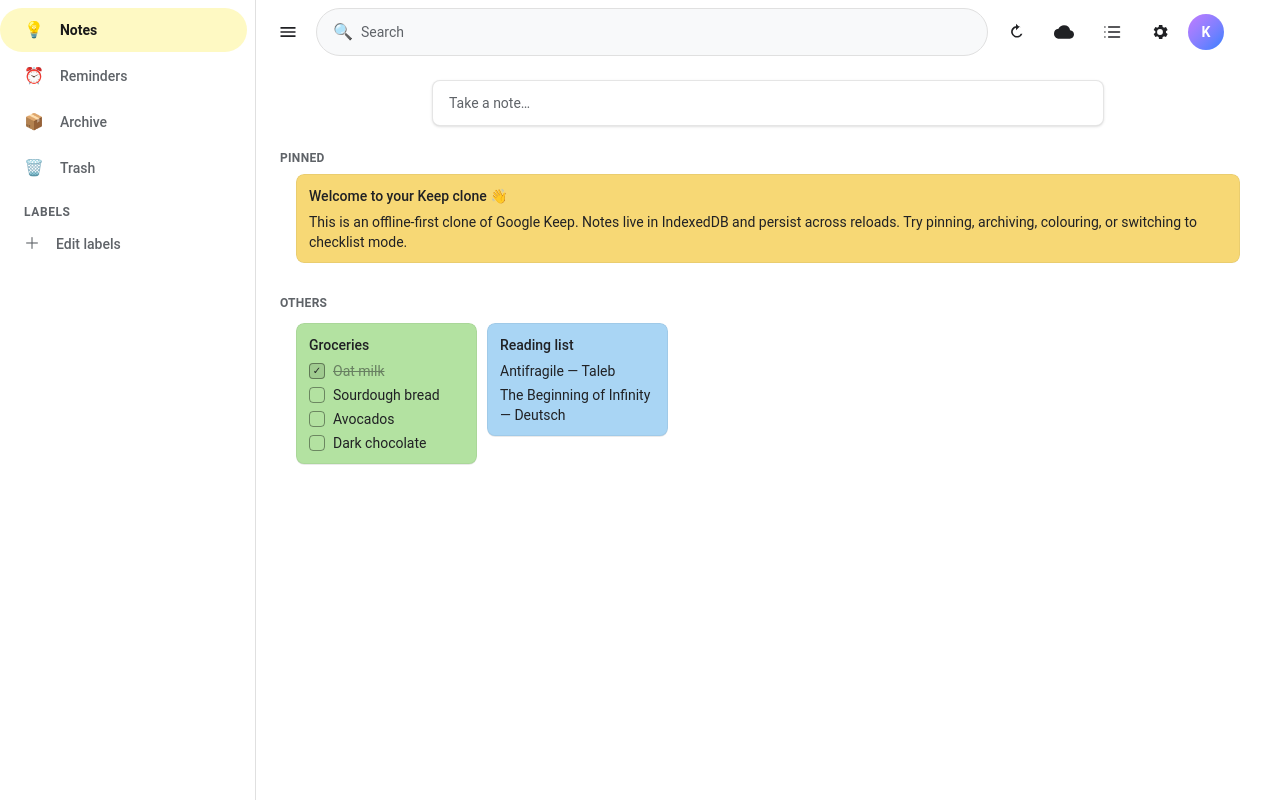
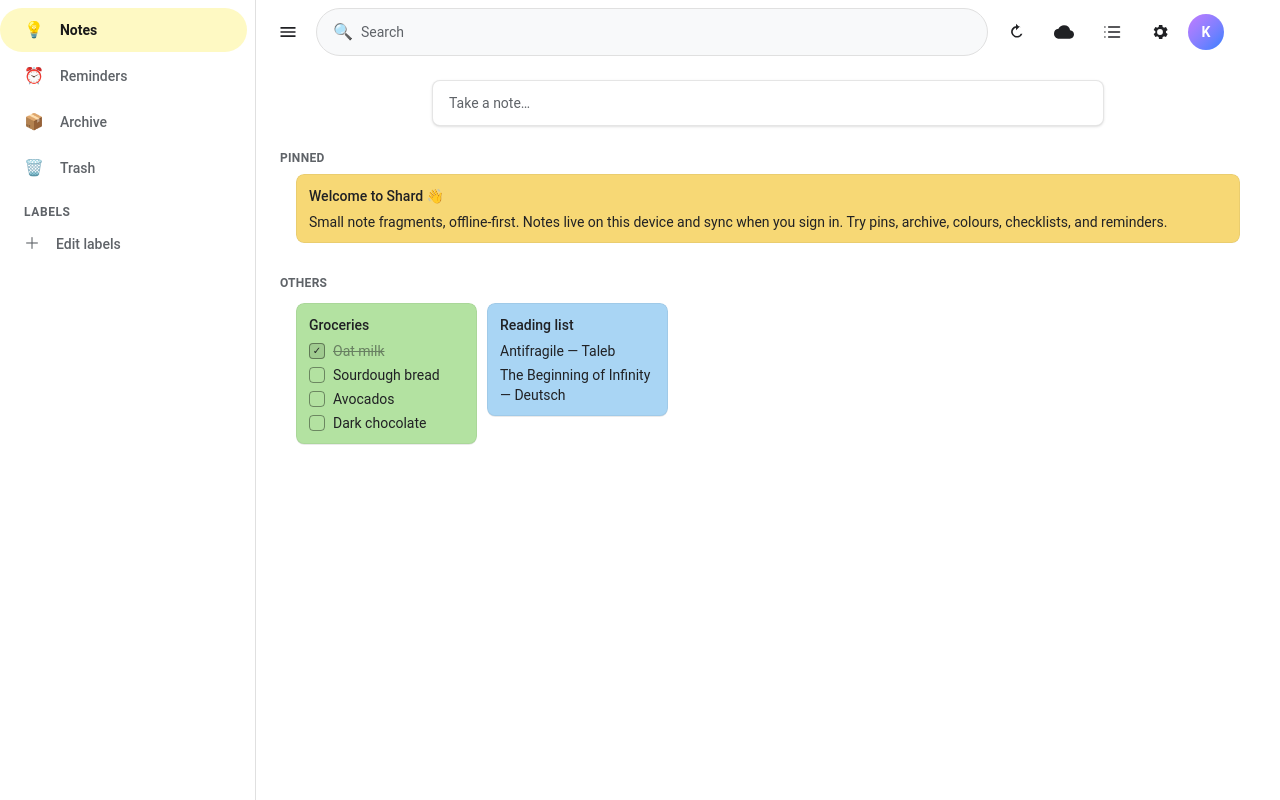
Before and after one commit to volturine/shard-notes, a SvelteKit app: page / in a window 1280 px wide. Built offline with nearby package versions, Linux system fonts and the light colour scheme.

Commit message:
Rename project to Shard (shard-notes)

```diff
--- a/package.json
+++ b/package.json
@@ -1,5 +1,5 @@
 {
-	"name": "google-keep-clone",
+	"name": "shard-notes",
 	"private": true,
 	"version": "0.0.1",
 	"type": "module",
--- a/src/app.html
+++ b/src/app.html
@@ -8,7 +8,7 @@
 		<!-- PWA / iOS standalone -->
 		<meta name="apple-mobile-web-app-capable" content="yes" />
 		<meta name="apple-mobile-web-app-status-bar-style" content="black" />
-		<meta name="apple-mobile-web-app-title" content="Keep" />
+		<meta name="apple-mobile-web-app-title" content="Shard" />
 		<meta name="mobile-web-app-capable" content="yes" />
 		<link rel="manifest" href="/manifest.json" />
 		<link rel="apple-touch-icon" href="/apple-touch-icon.png" />
--- a/src/lib/components/Topbar.svelte
+++ b/src/lib/components/Topbar.svelte
@@ -34,7 +34,7 @@
 
 	async function exportBackup() {
 		const data = await notesStore.exportBackup();
-		downloadJSON(data, `keep-clone-backup-${new Date().toISOString().slice(0, 10)}.json`);
+		downloadJSON(data, `shard-backup-${new Date().toISOString().slice(0, 10)}.json`);
 		settingsOpen = false;
 	}
 
--- a/src/lib/stores/notes.svelte.ts
+++ b/src/lib/stores/notes.svelte.ts
@@ -471,8 +471,8 @@ export class NotesStore {
 		return [
 			{
 				id: uid(),
-				title: 'Welcome to your Keep clone 👋',
-				body: 'This is an offline-first clone of Google Keep. Notes live in IndexedDB and persist across reloads. Try pinning, archiving, colouring, or switching to checklist mode.',
+				title: 'Welcome to Shard 👋',
+				body: 'Small note fragments, offline-first. Notes live on this device and sync when you sign in. Try pins, archive, colours, checklists, and reminders.',
 				items: [],
 				kind: 'text',
 				color: 'yellow',
--- a/src/lib/types.ts
+++ b/src/lib/types.ts
@@ -1,4 +1,4 @@
-// Core domain types for the Google Keep clone.
+// Core domain types for Shard notes.
 
 export type NoteColor =
 	| 'default'
--- a/src/routes/+layout.svelte
+++ b/src/routes/+layout.svelte
@@ -116,6 +116,10 @@
 	}
 </script>
 
+<svelte:head>
+	<title>Shard</title>
+</svelte:head>
+
 <div class="app-shell flex h-screen w-screen overflow-hidden bg-[var(--gkc-bg)] text-[var(--gkc-text)]" style="height: 100vh;">
 	{#if isMobile}
 		{#if uiStore.sidebarOpen}
```
Also changed, not shown: static/manifest.json, 2 other files (tests, documents, lock files or other folders).
